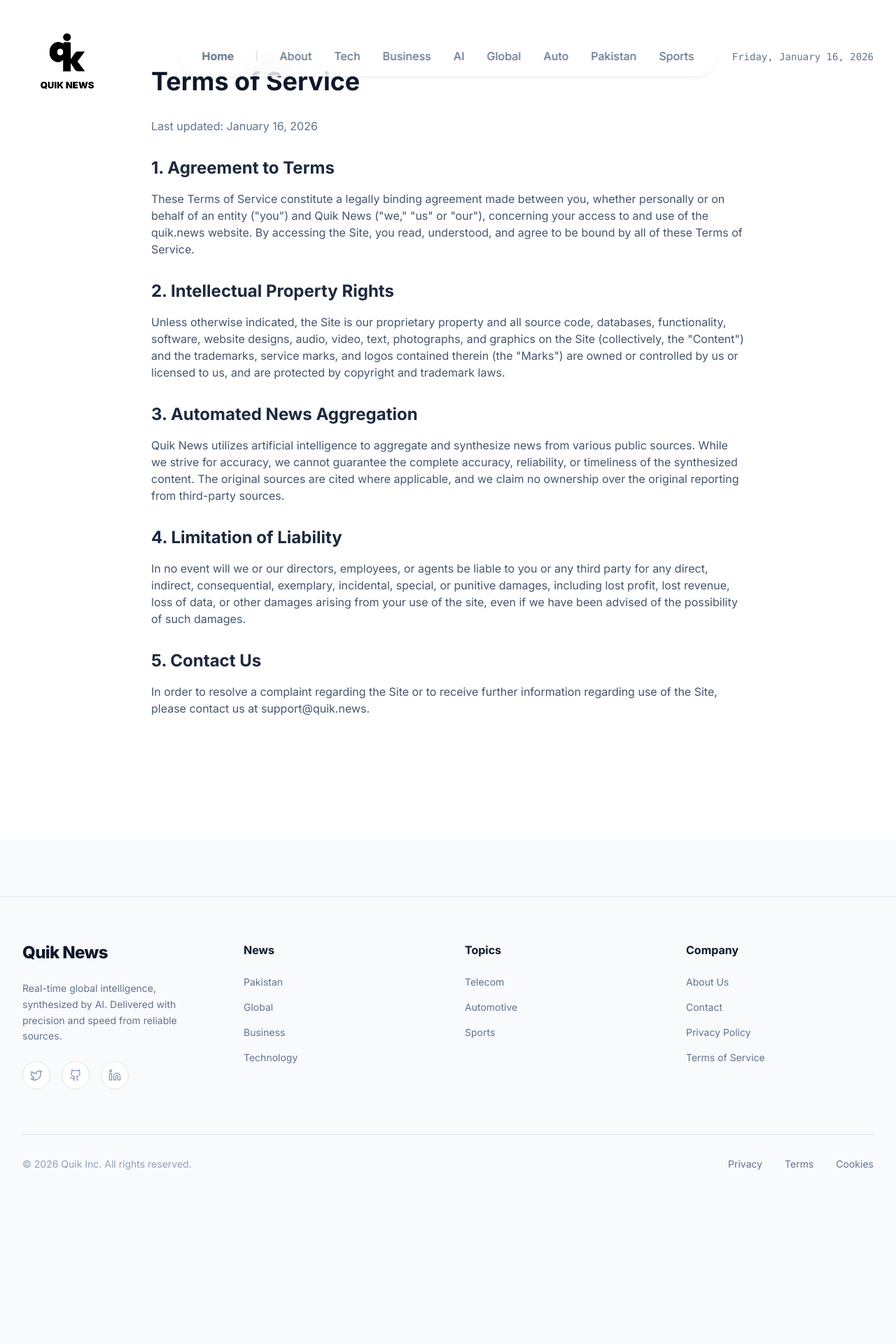
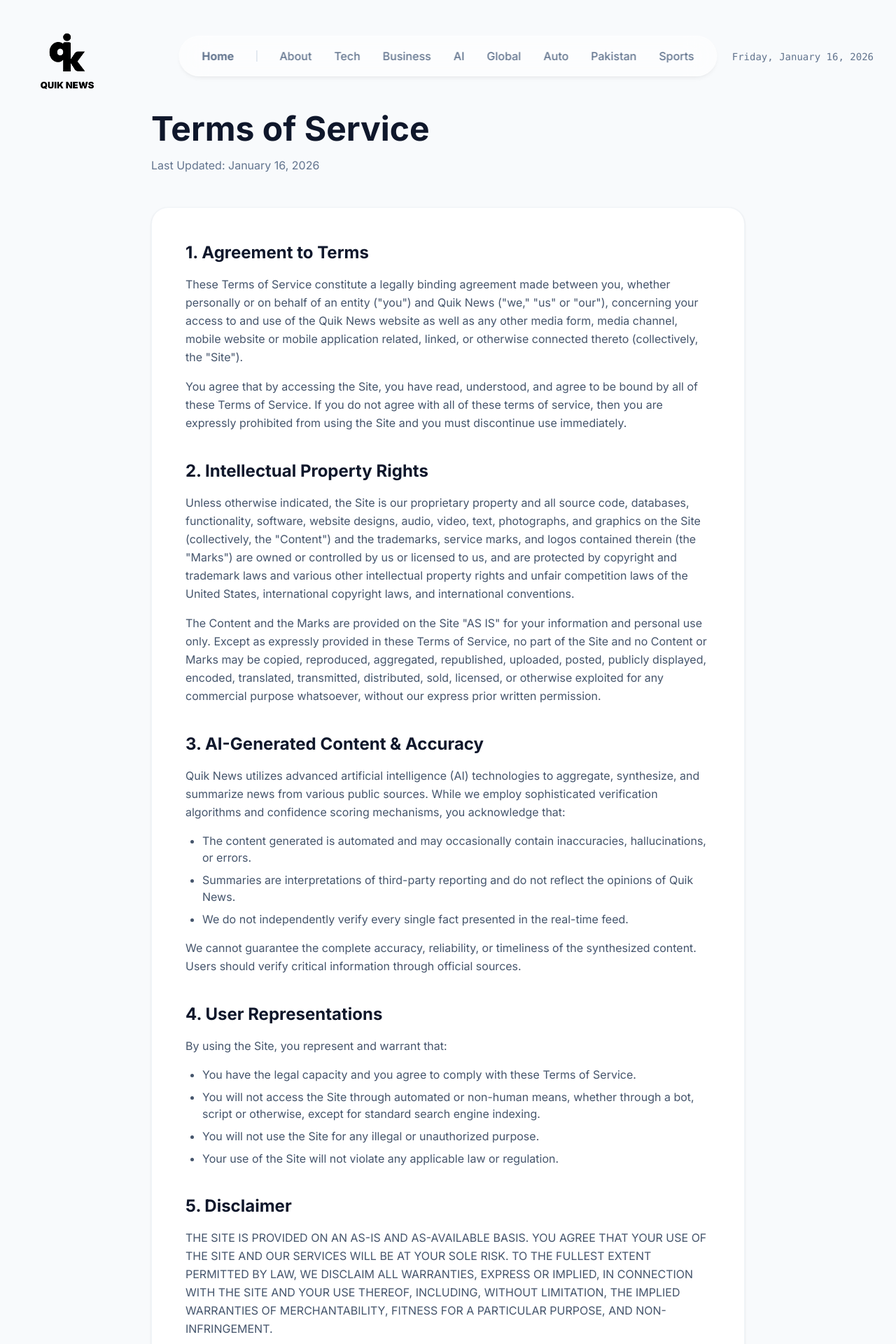
Before and after one commit to muneeb1097m/Quik-website, a Next.js app: page /terms in a window 1280 px wide. Shown: the top 1920 px of the page at 70% size. Before the commit the page ends 1737 px from the top, so only its background shows below. Built offline with nearby package versions, Linux system fonts and the light colour scheme.

Commit message:
fix(ui): adjust legal page padding to fix header overlap and improving content

```diff
--- a/src/app/privacy/page.tsx
+++ b/src/app/privacy/page.tsx
@@ -7,60 +7,84 @@
 
 export default function PrivacyPage() {
     return (
-        <div className="min-h-screen bg-white">
-            <main className="max-w-4xl mx-auto px-6 py-24">
-                <h1 className="text-4xl font-bold text-slate-900 mb-8">Privacy Policy</h1>
-                <p className="text-slate-500 mb-8">Last updated: {new Date().toLocaleDateString('en-US', { year: 'numeric', month: 'long', day: 'numeric' })}</p>
+        <div className="min-h-screen bg-slate-50">
+            <main className="max-w-4xl mx-auto px-6 pt-40 pb-20">
+                <h1 className="text-4xl md:text-5xl font-bold text-slate-900 mb-4">Privacy Policy</h1>
+                <p className="text-slate-500 mb-12">Last Updated: {new Date().toLocaleDateString('en-US', { year: 'numeric', month: 'long', day: 'numeric' })}</p>
 
-                <div className="prose prose-slate max-w-none pb-12">
-                    <section className="mb-8">
-                        <h2 className="text-2xl font-bold text-slate-800 mb-4">1. Introduction</h2>
-                        <p className="text-slate-600 mb-4">
-                            Welcome to Quik News ("we," "our," or "us"). We are committed to protecting your personal information and your right to privacy.
-                            This Privacy Policy explains how we collect, use, disclose, and safeguard your information when you visit our website quik.news.
+                <div className="prose prose-lg prose-slate max-w-none bg-white p-8 md:p-12 rounded-3xl shadow-sm border border-slate-100">
+
+                    <section className="mb-10">
+                        <h2 className="text-2xl font-bold text-slate-900 mb-4">1. Introduction</h2>
+                        <p className="text-slate-600 mb-4 leading-relaxed">
+                            Welcome to Quik News ("we," "our," or "us"). We are committed to protecting your personal information and your right to privacy. This Privacy Policy explains how we collect, use, disclose, and safeguard your information when you visit our website quik.news (the "Site"). Please read this privacy policy carefully. If you do not agree with the terms of this privacy policy, please do not access the site.
                         </p>
                     </section>
 
-                    <section className="mb-8">
-                        <h2 className="text-2xl font-bold text-slate-800 mb-4">2. Information We Collect</h2>
-                        <p className="text-slate-600 mb-4">
+                    <section className="mb-10">
+                        <h2 className="text-2xl font-bold text-slate-900 mb-4">2. Information We Collect</h2>
+                        <p className="text-slate-600 mb-4 leading-relaxed">
                             We collect information that serves to improve our services and user experience.
                         </p>
-                        <h3 className="text-xl font-semibold text-slate-800 mb-2">Usage Data</h3>
-                        <p className="text-slate-600 mb-4">
-                            We may automatically collect certain information when you visit, use, or navigate the Website. This information does not reveal your specific identity (like your name or contact information)
-                            but may include device and usage information, such as your IP address, browser and device characteristics, operating system, language preferences, referring URLs, device name, country, location,
-                            information about how and when you use our Website, and other technical information.
+
+                        <h3 className="text-xl font-bold text-slate-800 mb-2 mt-6">A. Personal Data</h3>
+                        <p className="text-slate-600 mb-4 leading-relaxed">
+                            While using our Site, we may ask you to provide us with certain personally identifiable information that can be used to contact or identify you, such as your email address (if you subscribe to our newsletter). We do not collect sensitive personal data such as financial information or social security numbers.
+                        </p>
+
+                        <h3 className="text-xl font-bold text-slate-800 mb-2 mt-6">B. Derivatives & Usage Data</h3>
+                        <p className="text-slate-600 mb-4 leading-relaxed">
+                            Our servers automatically collect information when you access the Site, such as your IP address, your browser type, your operating system, your access times, and the pages you have viewed directly before and after accessing the Site.
                         </p>
                     </section>
 
-                    <section className="mb-8">
-                        <h2 className="text-2xl font-bold text-slate-800 mb-4">3. How We Use Your Information</h2>
-                        <ul className="list-disc pl-5 text-slate-600 space-y-2">
-                            <li>To facilitate account creation and logon process.</li>
-                            <li>To send you administrative information.</li>
-                            <li>To protect our Services.</li>
-                            <li>To improve our website functionality and user experience through analytics.</li>
+                    <section className="mb-10">
+                        <h2 className="text-2xl font-bold text-slate-900 mb-4">3. Use of Your Information</h2>
+                        <p className="text-slate-600 mb-4 leading-relaxed">
+                            Having accurate information about you permits us to provide you with a smooth, efficient, and customized experience. We use information collected via the Site to:
+                        </p>
+                        <ul className="list-disc pl-6 space-y-2 text-slate-600">
+                            <li>Create and manage your account.</li>
+                            <li>Compile anonymous statistical data and analysis for use internally.</li>
+                            <li>Deliver targeted advertising, coupons, newsletters, and other information regarding promotions.</li>
+                            <li>Email you regarding your account or order.</li>
+                            <li>Monitor and analyze usage and trends to improve your experience with the Site.</li>
+                            <li>Prevent fraudulent transactions, monitor against theft, and protect against criminal activity.</li>
                         </ul>
                     </section>
 
-                    <section className="mb-8">
-                        <h2 className="text-2xl font-bold text-slate-800 mb-4">4. Third-Party Services</h2>
-                        <p className="text-slate-600 mb-4">
-                            We may share information with third parties that perform services for us or on our behalf, including:
+                    <section className="mb-10">
+                        <h2 className="text-2xl font-bold text-slate-900 mb-4">4. Disclosure of Your Information</h2>
+                        <p className="text-slate-600 mb-4 leading-relaxed">
+                            We may share information we have collected about you in certain situations. Your information may be disclosed as follows:
                         </p>
-                        <ul className="list-disc pl-5 text-slate-600 space-y-2">
-                            <li><strong>Vercel Analytics:</strong> To understand user behavior and improve website performance.</li>
-                            <li><strong>AI Providers:</strong> To synthesize and process news content.</li>
+                        <ul className="list-disc pl-6 space-y-2 text-slate-600">
+                            <li><strong>By Law or to Protect Rights:</strong> If we believe the release of information about you is necessary to respond to legal process, to investigate or remedy potential violations of our policies, or to protect the rights, property, and safety of others.</li>
+                            <li><strong>Third-Party Service Providers:</strong> We may share your information with third parties that perform services for us or on our behalf, including data analysis (e.g. Vercel Analytics), email delivery, hosting services, and customer service.</li>
                         </ul>
                     </section>
 
-                    <section className="mb-8">
-                        <h2 className="text-2xl font-bold text-slate-800 mb-4">5. Contact Us</h2>
-                        <p className="text-slate-600">
-                            If you have questions or comments about this policy, you may email us at support@quik.news.
+                    <section className="mb-10">
+                        <h2 className="text-2xl font-bold text-slate-900 mb-4">5. Cookies and Tracking</h2>
+                        <p className="text-slate-600 mb-4 leading-relaxed">
+                            We use cookies, web beacons, tracking pixels, and other tracking technologies on the Site to help customize the Site and improve your experience. When you access the Site, your personal information is not collected through the use of tracking technology. Most browsers are set to accept cookies by default. You can remove or reject cookies, but be aware that such action could affect the availability and functionality of the Site.
                         </p>
                     </section>
+
+                    <section className="mb-10">
+                        <h2 className="text-2xl font-bold text-slate-900 mb-4">6. Security of Your Information</h2>
+                        <p className="text-slate-600 mb-4 leading-relaxed">
+                            We use administrative, technical, and physical security measures to help protect your personal information. While we have taken reasonable steps to secure the personal information you provide to us, please be aware that despite our efforts, no security measures are perfect or impenetrable, and no method of data transmission can be guaranteed against any interception or other type of misuse.
+                        </p>
+                    </section>
+
+                    <section>
+                        <h2 className="text-2xl font-bold text-slate-900 mb-4">7. Contact Us</h2>
+                        <p className="text-slate-600 leading-relaxed">
+                            If you have questions or comments about this privacy policy, please contact us at: <a href="mailto:support@quik.news" className="text-brand-blue hover:text-brand-red underline">support@quik.news</a>
+                        </p>
+                    </section>
+
                 </div>
             </main>
         </div>
--- a/src/app/terms/page.tsx
+++ b/src/app/terms/page.tsx
@@ -7,50 +7,89 @@
 
 export default function TermsPage() {
     return (
-        <div className="min-h-screen bg-white">
-            <main className="max-w-4xl mx-auto px-6 py-24">
-                <h1 className="text-4xl font-bold text-slate-900 mb-8">Terms of Service</h1>
-                <p className="text-slate-500 mb-8">Last updated: {new Date().toLocaleDateString('en-US', { year: 'numeric', month: 'long', day: 'numeric' })}</p>
+        <div className="min-h-screen bg-slate-50">
+            <main className="max-w-4xl mx-auto px-6 pt-40 pb-20">
+                <h1 className="text-4xl md:text-5xl font-bold text-slate-900 mb-4">Terms of Service</h1>
+                <p className="text-slate-500 mb-12">Last Updated: {new Date().toLocaleDateString('en-US', { year: 'numeric', month: 'long', day: 'numeric' })}</p>
 
-                <div className="prose prose-slate max-w-none pb-12">
-                    <section className="mb-8">
-                        <h2 className="text-2xl font-bold text-slate-800 mb-4">1. Agreement to Terms</h2>
-                        <p className="text-slate-600 mb-4">
-                            These Terms of Service constitute a legally binding agreement made between you, whether personally or on behalf of an entity ("you") and Quik News ("we," "us" or "our"),
-                            concerning your access to and use of the quik.news website. By accessing the Site, you read, understood, and agree to be bound by all of these Terms of Service.
+                <div className="prose prose-lg prose-slate max-w-none bg-white p-8 md:p-12 rounded-3xl shadow-sm border border-slate-100">
+
+                    <section className="mb-10">
+                        <h2 className="text-2xl font-bold text-slate-900 mb-4">1. Agreement to Terms</h2>
+                        <p className="text-slate-600 mb-4 leading-relaxed">
+                            These Terms of Service constitute a legally binding agreement made between you, whether personally or on behalf of an entity ("you") and Quik News ("we," "us" or "our"), concerning your access to and use of the Quik News website as well as any other media form, media channel, mobile website or mobile application related, linked, or otherwise connected thereto (collectively, the "Site").
+                        </p>
+                        <p className="text-slate-600 leading-relaxed">
+                            You agree that by accessing the Site, you have read, understood, and agree to be bound by all of these Terms of Service. If you do not agree with all of these terms of service, then you are expressly prohibited from using the Site and you must discontinue use immediately.
                         </p>
                     </section>
 
-                    <section className="mb-8">
-                        <h2 className="text-2xl font-bold text-slate-800 mb-4">2. Intellectual Property Rights</h2>
-                        <p className="text-slate-600 mb-4">
-                            Unless otherwise indicated, the Site is our proprietary property and all source code, databases, functionality, software, website designs, audio, video, text, photographs, and graphics on the Site (collectively, the "Content")
-                            and the trademarks, service marks, and logos contained therein (the "Marks") are owned or controlled by us or licensed to us, and are protected by copyright and trademark laws.
+                    <section className="mb-10">
+                        <h2 className="text-2xl font-bold text-slate-900 mb-4">2. Intellectual Property Rights</h2>
+                        <p className="text-slate-600 mb-4 leading-relaxed">
+                            Unless otherwise indicated, the Site is our proprietary property and all source code, databases, functionality, software, website designs, audio, video, text, photographs, and graphics on the Site (collectively, the "Content") and the trademarks, service marks, and logos contained therein (the "Marks") are owned or controlled by us or licensed to us, and are protected by copyright and trademark laws and various other intellectual property rights and unfair competition laws of the United States, international copyright laws, and international conventions.
+                        </p>
+                        <p className="text-slate-600 leading-relaxed">
+                            The Content and the Marks are provided on the Site "AS IS" for your information and personal use only. Except as expressly provided in these Terms of Service, no part of the Site and no Content or Marks may be copied, reproduced, aggregated, republished, uploaded, posted, publicly displayed, encoded, translated, transmitted, distributed, sold, licensed, or otherwise exploited for any commercial purpose whatsoever, without our express prior written permission.
                         </p>
                     </section>
 
-                    <section className="mb-8">
-                        <h2 className="text-2xl font-bold text-slate-800 mb-4">3. Automated News Aggregation</h2>
-                        <p className="text-slate-600 mb-4">
-                            Quik News utilizes artificial intelligence to aggregate and synthesize news from various public sources. While we strive for accuracy, we cannot guarantee the complete accuracy, reliability, or timeliness of the synthesized content.
-                            The original sources are cited where applicable, and we claim no ownership over the original reporting from third-party sources.
+                    <section className="mb-10">
+                        <h2 className="text-2xl font-bold text-slate-900 mb-4">3. AI-Generated Content & Accuracy</h2>
+                        <p className="text-slate-600 mb-4 leading-relaxed">
+                            Quik News utilizes advanced artificial intelligence (AI) technologies to aggregate, synthesize, and summarize news from various public sources. While we employ sophisticated verification algorithms and confidence scoring mechanisms, you acknowledge that:
+                        </p>
+                        <ul className="list-disc pl-6 space-y-2 text-slate-600 mb-4">
+                            <li>The content generated is automated and may occasionally contain inaccuracies, hallucinations, or errors.</li>
+                            <li>Summaries are interpretations of third-party reporting and do not reflect the opinions of Quik News.</li>
+                            <li>We do not independently verify every single fact presented in the real-time feed.</li>
+                        </ul>
+                        <p className="text-slate-600 leading-relaxed">
+                            We cannot guarantee the complete accuracy, reliability, or timeliness of the synthesized content. Users should verify critical information through official sources.
                         </p>
                     </section>
 
-                    <section className="mb-8">
-                        <h2 className="text-2xl font-bold text-slate-800 mb-4">4. Limitation of Liability</h2>
-                        <p className="text-slate-600 mb-4">
-                            In no event will we or our directors, employees, or agents be liable to you or any third party for any direct, indirect, consequential, exemplary, incidental, special, or punitive damages,
-                            including lost profit, lost revenue, loss of data, or other damages arising from your use of the site, even if we have been advised of the possibility of such damages.
+                    <section className="mb-10">
+                        <h2 className="text-2xl font-bold text-slate-900 mb-4">4. User Representations</h2>
+                        <p className="text-slate-600 mb-4 leading-relaxed">
+                            By using the Site, you represent and warrant that:
+                        </p>
+                        <ul className="list-disc pl-6 space-y-2 text-slate-600">
+                            <li>You have the legal capacity and you agree to comply with these Terms of Service.</li>
+                            <li>You will not access the Site through automated or non-human means, whether through a bot, script or otherwise, except for standard search engine indexing.</li>
+                            <li>You will not use the Site for any illegal or unauthorized purpose.</li>
+                            <li>Your use of the Site will not violate any applicable law or regulation.</li>
+                        </ul>
+                    </section>
+
+                    <section className="mb-10">
+                        <h2 className="text-2xl font-bold text-slate-900 mb-4">5. Disclaimer</h2>
+                        <p className="text-slate-600 mb-4 leading-relaxed">
+                            THE SITE IS PROVIDED ON AN AS-IS AND AS-AVAILABLE BASIS. YOU AGREE THAT YOUR USE OF THE SITE AND OUR SERVICES WILL BE AT YOUR SOLE RISK. TO THE FULLEST EXTENT PERMITTED BY LAW, WE DISCLAIM ALL WARRANTIES, EXPRESS OR IMPLIED, IN CONNECTION WITH THE SITE AND YOUR USE THEREOF, INCLUDING, WITHOUT LIMITATION, THE IMPLIED WARRANTIES OF MERCHANTABILITY, FITNESS FOR A PARTICULAR PURPOSE, AND NON-INFRINGEMENT.
                         </p>
                     </section>
 
-                    <section className="mb-8">
-                        <h2 className="text-2xl font-bold text-slate-800 mb-4">5. Contact Us</h2>
-                        <p className="text-slate-600">
-                            In order to resolve a complaint regarding the Site or to receive further information regarding use of the Site, please contact us at support@quik.news.
+                    <section className="mb-10">
+                        <h2 className="text-2xl font-bold text-slate-900 mb-4">6. Limitation of Liability</h2>
+                        <p className="text-slate-600 mb-4 leading-relaxed">
+                            IN NO EVENT WILL WE OR OUR DIRECTORS, EMPLOYEES, OR AGENTS BE LIABLE TO YOU OR ANY THIRD PARTY FOR ANY DIRECT, INDIRECT, CONSEQUENTIAL, EXEMPLARY, INCIDENTAL, SPECIAL, OR PUNITIVE DAMAGES, INCLUDING LOST PROFIT, LOST REVENUE, LOSS OF DATA, OR OTHER DAMAGES ARISING FROM YOUR USE OF THE SITE, EVEN IF WE HAVE BEEN ADVISED OF THE POSSIBILITY OF SUCH DAMAGES.
                         </p>
                     </section>
+
+                    <section className="mb-10">
+                        <h2 className="text-2xl font-bold text-slate-900 mb-4">7. Modifications to Terms</h2>
+                        <p className="text-slate-600 mb-4 leading-relaxed">
+                            We reserve the right to change, modify, or remove the contents of the Site at any time or for any reason at our sole discretion without notice. We also reserve the right to modify these Terms of Service at any time. All changes are effective immediately when we post them, and you waive any right to receive specific notice of each such change.
+                        </p>
+                    </section>
+
+                    <section>
+                        <h2 className="text-2xl font-bold text-slate-900 mb-4">8. Contact Us</h2>
+                        <p className="text-slate-600 leading-relaxed">
+                            In order to resolve a complaint regarding the Site or to receive further information regarding use of the Site, please contact us at: <a href="mailto:support@quik.news" className="text-brand-blue hover:text-brand-red underline">support@quik.news</a>
+                        </p>
+                    </section>
+
                 </div>
             </main>
         </div>
```
